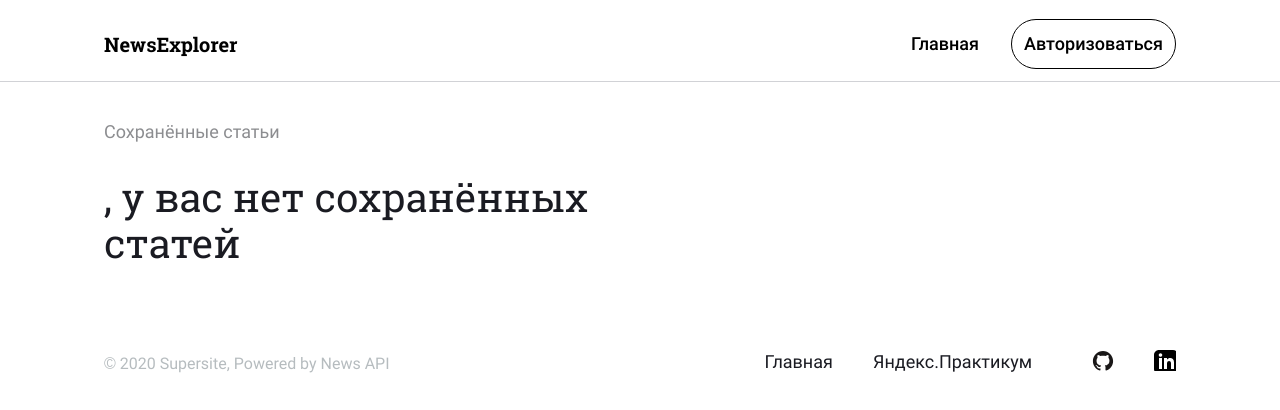
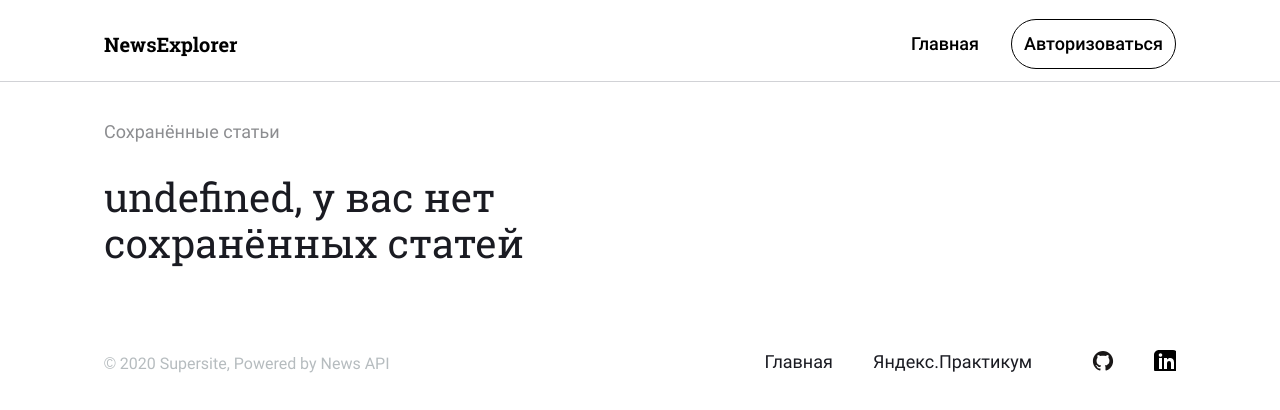
Before and after one commit to Comediant24/news-explorer-frontend, a React (Create React App) app: page /saved-news in a window 1280 px wide. Shown: the top 410 px of the page. Built offline with nearby package versions, Linux system fonts and the light colour scheme; no server answers; sample sign-in values are in the browser's storage.

Commit message:
fix: исправить ошибки по чеклисту

```diff
--- a/src/components/App/App.js
+++ b/src/components/App/App.js
@@ -29,8 +29,7 @@ function App() {
   const { pathname } = useLocation();
   const history = useHistory();
   const [loggedIn, setLoggedIn] = useState(false);
-  const [currentUser, setCurrentUser] = useState({});
-  const [userName, setUserName] = useState('');
+  const [currentUser, setCurrentUser] = useState([]);
   const [isLoginPopupOpen, setLoginPopupOpen] = useState(false);
   const [isRegisterPopupOpen, setRegisterPopupOpen] = useState(false);
   const [isInfoTooltipPopupOpen, setInfoTooltipPopupOpen] = useState(false);
@@ -74,7 +73,6 @@ function App() {
   };
 
   const handleLoginPopupClick = () => {
-    console.log('object');
     setLoginPopupOpen(true);
   };
 
@@ -87,7 +85,6 @@ function App() {
     localStorage.removeItem('token');
     history.push('/');
     setUserCards([]);
-    setCurrentUser('');
   };
 
   const tokenCheck = (token) => {
@@ -95,7 +92,6 @@ function App() {
       .then((data) => {
         setCurrentUser(data);
         setLoggedIn(true);
-        setUserName(data.name);
       })
       .catch((err) => {
         console.log(err);
@@ -174,14 +170,13 @@ function App() {
           onClickOut={onSignOut}
           onRegister={handleLoginPopupClick}
           isPopupOpen={isPopupOpen}
-          userName={userName}
         />
         <Switch>
           <Route exact path="/">
             <Main
               location={pathname}
               loggedIn={loggedIn}
-              onLoginOpen={handleLoginPopupClick}
+              onRegisterOpen={handleRegisterPopupClick}
               bookmarkBtnClick={handleNewsCardSave}
               removeBookmarkCard={removeSavedCard}
               savedUserCards={userCards}
@@ -216,7 +211,6 @@ function App() {
               savedUserCards={userCards}
               loggedIn={loggedIn}
               removeCard={removeSavedCard}
-              userName={userName}
             />
           </ProtectedRoute>
           <Route path="*">
--- a/src/components/Header/Header.js
+++ b/src/components/Header/Header.js
@@ -9,7 +9,6 @@ const Header = ({
   onRegister,
   isPopupOpen,
   onClickOut,
-  userName,
 }) => {
   const [clickedMenu, setClickedMenu] = useState(false);
 
@@ -54,7 +53,6 @@ const Header = ({
           handleCloseClick={handleCloseClick}
           onRegister={onRegister}
           isPopupOpen={isPopupOpen}
-          userName={userName}
         />
       </div>
     </header>
--- a/src/components/Main/Main.js
+++ b/src/components/Main/Main.js
@@ -9,7 +9,7 @@ import SearchForm from '../SearchForm/SearchForm';
 const Main = ({
   location,
   loggedIn,
-  onLoginOpen,
+  onRegisterOpen,
   bookmarkBtnClick,
   savedUserCards,
   removeBookmarkCard,
@@ -49,7 +49,7 @@ const Main = ({
         <NewsCardList
           removeCard={removeBookmarkCard}
           savedUserCards={savedUserCards}
-          onLoginOpen={onLoginOpen}
+          onRegisterOpen={onRegisterOpen}
           articles={articlesNews}
           location={location}
           loggedIn={loggedIn}
--- a/src/components/Navigation/Navigation.js
+++ b/src/components/Navigation/Navigation.js
@@ -1,7 +1,8 @@
-import React from 'react';
+import React, { useContext } from 'react';
 import './Navigation.css';
 import { ReactComponent as LogoutIcon } from '../../images/exit.svg';
 import { NavLink } from 'react-router-dom';
+import { CurrentUserContext } from '../../contexts/CurrentUserContext';
 
 const Navigation = ({
   loggedIn,
@@ -14,6 +15,8 @@ const Navigation = ({
   onClickOut,
   userName,
 }) => {
+  const currentUser = useContext(CurrentUserContext);
+
   const blackClass = {
     link: 'navbar__link_black',
     selectLink: 'navbar__link_select_black',
@@ -103,7 +106,7 @@ const Navigation = ({
                   : ''
               }`}
             >
-              {userName}
+              {currentUser.name}
               <LogoutIcon
                 className={`navbar__btn-logout ${
                   clickedMenu
--- a/src/components/NewsCard/NewsCard.js
+++ b/src/components/NewsCard/NewsCard.js
@@ -7,7 +7,7 @@ import './NewsCard.css';
 const NewsCard = ({
   location,
   loggedIn,
-  onLoginOpen,
+  onRegisterOpen,
   bookmarkBtnClick,
   title,
   image,
@@ -51,7 +51,7 @@ const NewsCard = ({
 
   const handleClickBookmark = () => {
     if (!loggedIn) {
-      onLoginOpen();
+      onRegisterOpen();
     } else if (handleBookmarkBtnActive()) {
       savedUserCards.forEach((savedCard) => {
         if (savedCard.title === title) {
--- a/src/components/NewsCardList/NewsCardList.js
+++ b/src/components/NewsCardList/NewsCardList.js
@@ -6,7 +6,7 @@ const NewsCardList = ({
   articles = [],
   location,
   loggedIn,
-  onLoginOpen,
+  onRegisterOpen,
   bookmarkBtnClick,
   savedUserCards,
   removeCard,
@@ -49,7 +49,7 @@ const NewsCardList = ({
               <NewsCard
                 savedUserCards={savedUserCards}
                 bookmarkBtnClick={bookmarkBtnClick}
-                onLoginOpen={onLoginOpen}
+                onRegisterOpen={onRegisterOpen}
                 loggedIn={loggedIn}
                 location={location}
                 newsData={news}
--- a/src/components/SavedNews/SavedNews.js
+++ b/src/components/SavedNews/SavedNews.js
@@ -3,16 +3,10 @@ import SavedNewsHeader from '../SavedNewsHeader/SavedNewsHeader';
 import NewsCardList from '../NewsCardList/NewsCardList';
 import './SavedNews.css';
 
-const SavedNews = ({
-  location,
-  savedUserCards,
-  loggedIn,
-  removeCard,
-  userName,
-}) => {
+const SavedNews = ({ location, savedUserCards, loggedIn, removeCard }) => {
   return (
     <section className="savednews">
-      <SavedNewsHeader userName={userName} userArticles={savedUserCards} />
+      <SavedNewsHeader userArticles={savedUserCards} />
       {savedUserCards.length > 0 ? (
         <NewsCardList
           articles={savedUserCards}
--- a/src/components/SavedNewsHeader/SavedNewsHeader.js
+++ b/src/components/SavedNewsHeader/SavedNewsHeader.js
@@ -1,10 +1,11 @@
-import React, { useEffect, useState } from 'react';
+import React, { useContext, useEffect, useState } from 'react';
+import { CurrentUserContext } from '../../contexts/CurrentUserContext';
 import './SavedNewsHeader.css';
 
-const SavedNewsHeader = ({ userName, userArticles }) => {
+const SavedNewsHeader = ({ userArticles }) => {
   const [countArticles, setcountArticles] = useState(0);
   const [tags, setTags] = useState([]);
-  console.log('tags', tags);
+  const currentUser = useContext(CurrentUserContext);
 
   const configWords = [
     'сохраненная статья',
@@ -44,7 +45,7 @@ const SavedNewsHeader = ({ userName, userArticles }) => {
       <div className="savedheader__container">
         <p className="savedheader__description">Сохранённые статьи</p>
         <h1 className="savedheader__title">
-          {`${userName}, у вас ${
+          {`${currentUser.name}, у вас ${
             countArticles === 0
               ? 'нет сохранённых статей'
               : `${countArticles} ${declOfNum(configWords)}`
--- a/src/utils/MainApi.js
+++ b/src/utils/MainApi.js
@@ -10,7 +10,6 @@ const handleResponse = (response) => {
 };
 
 export const register = (email, password, name) => {
-  console.log('email, password, name', email, password, name);
   return fetch(`http://localhost:3000/signup`, {
     method: 'POST',
     headers: {
```
